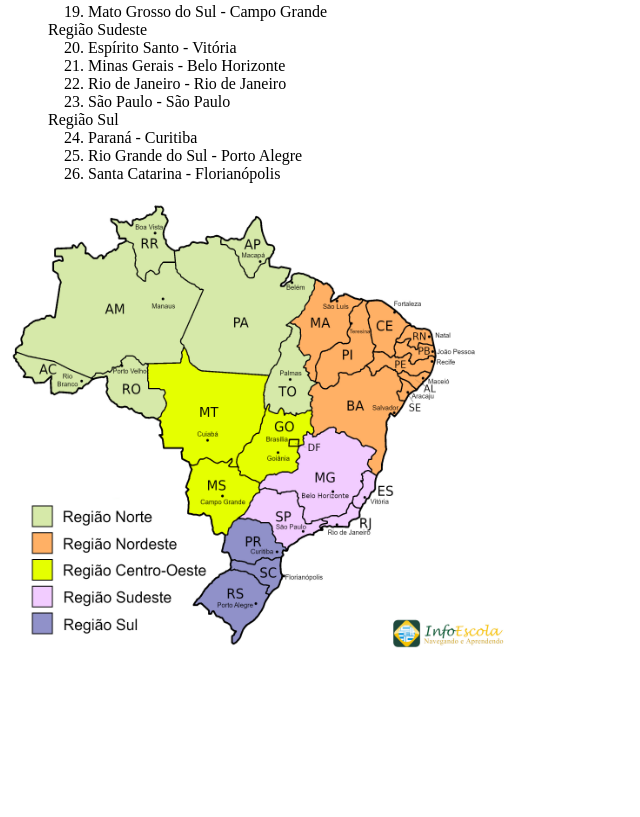
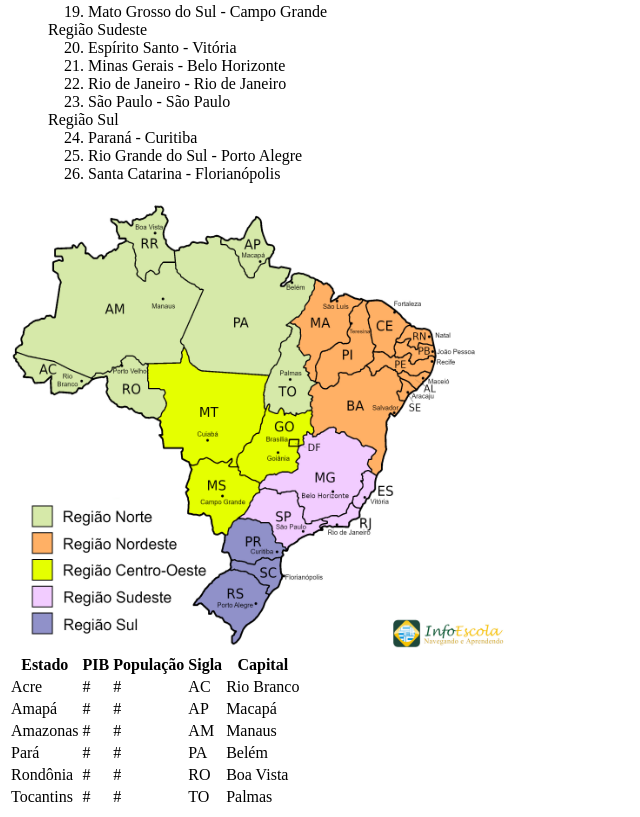
Before and after one commit to JoaoMarcelo22/projetos, a plain HTML site: page lista/index.html in a window 1280 px wide. Shown: the part 455-1272 px from the top of the page, without its empty margins (0-640 px from the left). Before the commit the page ends 1116 px from the top, so only its background shows below. Drawn offline with Linux system fonts and the light colour scheme.

Commit message:
Update index.html

```diff
--- a/lista/index.html
+++ b/lista/index.html
@@ -59,6 +59,59 @@
     <div>
         <img src="midia/mapa.jpg" alt="mapa do brasil">
     </div>
+    <div>
+        <table>
+            <tr>
+                <th>Estado</th>
+                <th>PIB</th>
+                <th>População</th>
+                <th>Sigla</th>
+                <th>Capital</th>
+            </tr>
+            <tr>
+                <td>Acre</td>
+                <td>#</td>
+                <td>#</td>
+                <td>AC</td>
+                <td>Rio Branco</td>
+            </tr>
+            <tr>
+                <td>Amapá</td>
+                <td>#</td>
+                <td>#</td>
+                <td>AP</td>
+                <td>Macapá</td>
+            </tr>
+            <tr>
+                <td>Amazonas</td>
+                <td>#</td>
+                <td>#</td>
+                <td>AM</td>
+                <td>Manaus</td>
+            </tr>
+            <tr>
+                <td>Pará</td>
+                <td>#</td>
+                <td>#</td>
+                <td>PA</td>
+                <td>Belém</td>
+            </tr>
+            <tr>
+                <td>Rondônia</td>
+                <td>#</td>
+                <td>#</td>
+                <td>RO</td>
+                <td>Boa Vista</td>
+            </tr>
+            <tr>
+                <td>Tocantins</td>
+                <td>#</td>
+                <td>#</td>
+                <td>TO</td>
+                <td>Palmas</td>
+            </tr>
+        </table>
+    </div>
     <footer></footer>
 </body>
 </html>
```
